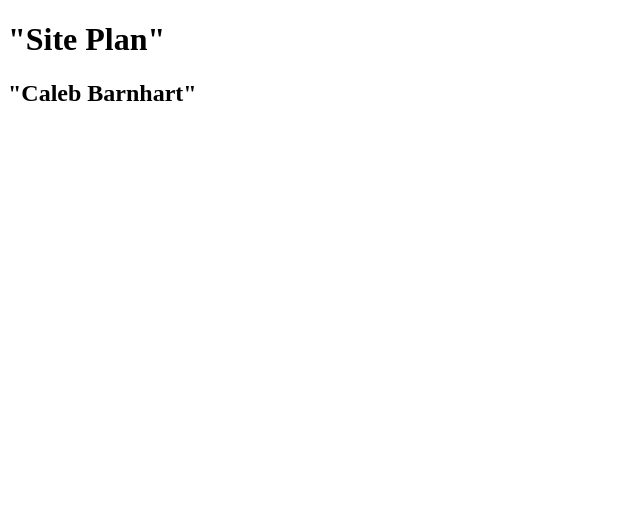
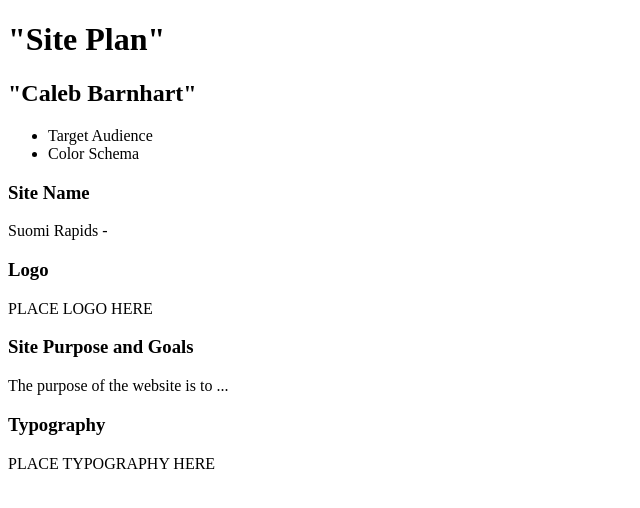
Before and after one commit to Calebfinn143/wdd130, a plain HTML site: page siteplan.html in a window 1280 px wide. Shown: the whole page, without its empty margins (0-640 px from the left). Drawn offline with Linux system fonts and the light colour scheme.

Commit message:
Layout commit

```diff
--- a/siteplan.html
+++ b/siteplan.html
@@ -5,14 +5,38 @@
     <meta charset="UTF-8">
     <meta http-equiv="X-UA-Compatible" content="IE=edge">
     <meta name="viewport" content="width=device-width, initial-scale=1.0">
-    <title>Document</title>
-
-    <h1>"Site Plan"</h1>
-    <h2>"Caleb Barnhart"</h2>
+    <title>Site Plan for Suomi Rapids</title>
 </head>
 
 <body>
-
+    <header>
+        <h1>"Site Plan"</h1>
+        <h2>"Caleb Barnhart"</h2>
+    </header>
+    <nav>
+        <ul>
+            <li>Target Audience</li>
+            <li>Color Schema</li>
+        </ul>
+    </nav>
+    <main>
+        <section class="item">
+            <h3>Site Name</h3>
+            <p>Suomi Rapids - </p>
+        </section>
+        <section class="item">
+            <h3>Logo</h3>
+            <p>PLACE LOGO HERE</p>
+        </section>
+        <section class="item">
+            <h3>Site Purpose and Goals</h3>
+            <p>The purpose of the website is to ...</p>
+        </section>
+        <section class="item">
+            <h3>Typography</h3>
+            <p>PLACE TYPOGRAPHY HERE</p>
+        </section>
+    </main>
 </body>
 
 </html>
```
